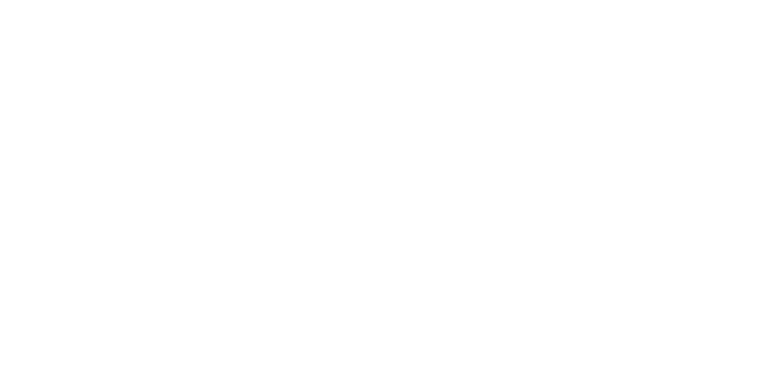
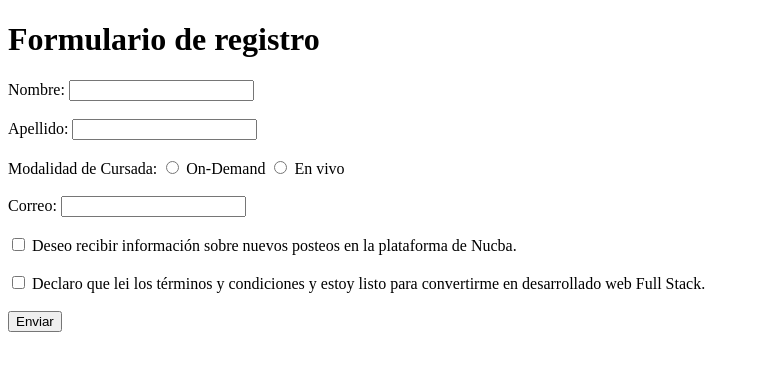
Before and after one commit to EnderRomero/NUCBA-E1-Forms-y-Listas---Diseno-Web, a plain HTML site: page Ejercicio 3 - Formularios/index.html in a window 1280 px wide. Shown: the whole page, without its empty margins (0-760 px from the left). Drawn offline with Linux system fonts and the light colour scheme.

Commit message:
Tarea 3 done

```diff
--- a/Ejercicio 3 - Formularios/index.html
+++ b/Ejercicio 3 - Formularios/index.html
@@ -1,12 +1,69 @@
 <!DOCTYPE html>
-<html lang="en">
-<head>
-    <meta charset="UTF-8">
-    <meta http-equiv="X-UA-Compatible" content="IE=edge">
-    <meta name="viewport" content="width=device-width, initial-scale=1.0">
+<html lang="es">
+  <head>
+    <meta charset="UTF-8" />
+    <meta http-equiv="X-UA-Compatible" content="IE=edge" />
+    <meta name="viewport" content="width=device-width, initial-scale=1.0" />
     <title>Ejercicio 3 - Formularios</title>
-</head>
-<body>
+  </head>
+  <body>
+    <header></header>
 
-</body>
+    <main>
+      <h1>Formulario de registro</h1>
+      <form action="">
+        <section>
+          <label for="name">Nombre:
+            <input type="text" name="nombre" id="name" />
+          </label>
+          <br />
+          <br />
+          <label for="lastname">Apellido:
+            <input type="text" name="apellido" id="lastname" />
+          </label>
+        </section>
+        <br />
+
+        <section>
+          Modalidad de Cursada:
+          <label for="onDemand">
+            <input type="radio" name="modalidad" id="onDemand" value="on-demand" />
+            On-Demand
+          </label>
+          <label for="enVivo">
+            <input type="radio" name="modalidad" id="enVivo" value="en-vivo" />
+            En vivo
+          </label>
+        </section>
+        <br />
+
+        <section>
+          <label for="e-mail">Correo:
+            <input type="email" name="correo" id="e-mail" />
+          </label>
+        </section>
+        <br />
+
+        <section>
+          <label for="recibirInfo">
+            <input type="checkbox" name="preguntas" id="recibirInfo" value="recibir-informacion"/>
+            Deseo recibir información sobre nuevos posteos en la plataforma de
+            Nucba.
+          </label>
+          <br />
+          <br />
+          <label for="lecturaDeTerminos">
+            <input type="checkbox" name="preguntas" id="lecturaDeTerminos" value="lectura-de-terminos"/>
+            Declaro que lei los términos y condiciones y estoy listo para
+            convertirme en desarrollado web Full Stack.
+          </label>
+        </section>
+        <br />
+
+        <button type="submit">Enviar</button>
+      </form>
+    </main>
+
+    <footer></footer>
+  </body>
 </html>
```
Also changed, not shown: Ejercicio 1 - Listas/index.html (+8 -10 lines), Ejercicio 2 - Listas anidadas/index.html (line endings or trailing spaces).
